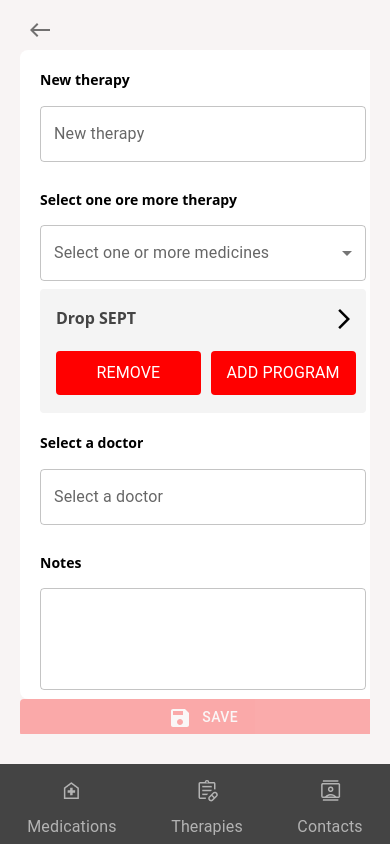
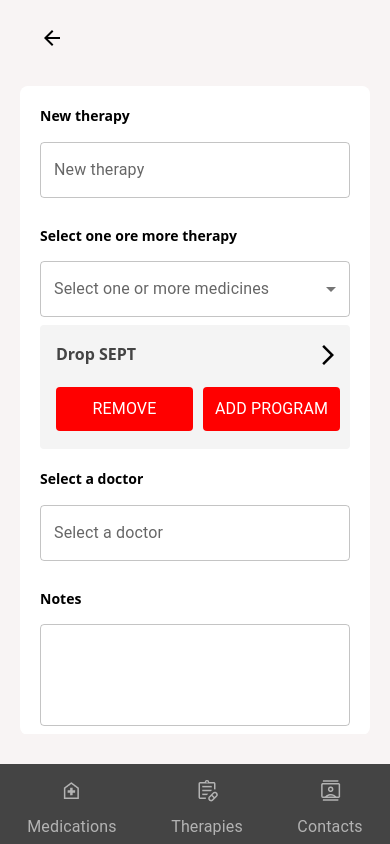
Before and after one commit to serene21/medimemo-uni2grow-2024, a React (Vite) app: page /add in a window 390 px wide. Built offline with nearby package versions, Linux system fonts and the light colour scheme.

Commit message:
Merge avec la branche Master et mise en place  du responsive

```diff
--- a/src/pages/addEditTherapie/AddEditTherapie.css
+++ b/src/pages/addEditTherapie/AddEditTherapie.css
@@ -13,10 +13,16 @@
 }
 
 .therapy-page {
+
+
+  width: 100%;
+  height: 100%;
   display: flex;
-  width: 350px;
   flex-direction: column;
   align-items: flex-start;
+  gap: 20px;
+  padding: auto;
+  overflow-y: auto;
 }
 
 .save-button {
@@ -43,11 +49,11 @@
   flex-direction: column;
   justify-content: center;
   align-items: center;
+  flex:1;
   gap: 20px;
   align-self: stretch;
   border-radius: var(--Radius-sm, 8px);
   background: var(--Colours-White, #fff);
-  width: 93%;
 }
 
 .element {
--- a/src/pages/addEditTherapie/AddEditTherapie.tsx
+++ b/src/pages/addEditTherapie/AddEditTherapie.tsx
@@ -20,6 +20,7 @@ import {
   validationTherapy,
   ITherapy
 } from "../../utils/Validation";
+import Header from "../../components/header/Header";
 
 function AddEditTherapie() {
   const [therapy, setTherapy] = useState<ITherapy>({
@@ -59,9 +60,8 @@ function AddEditTherapie() {
   return (
     <>
       <div className="therapy-page">
-        <IconButton onClick={handleBack}>
-          <WestIcon />
-        </IconButton>
+        <Header title="" showBackButton onBackButtonClick={handleBack}/>
+
         <div className="therapyContent">
           <Box className="element" sx={{ gap: "20" }}>
             <Box
```
